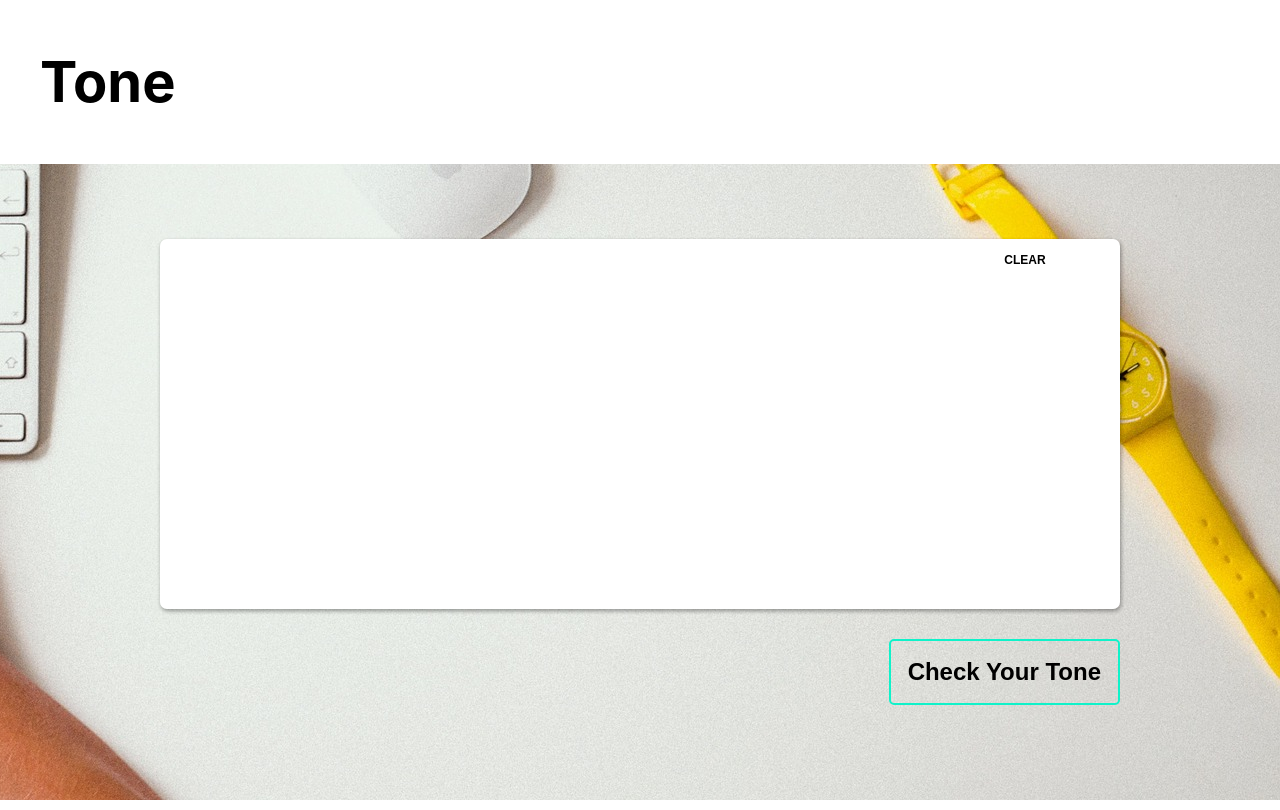
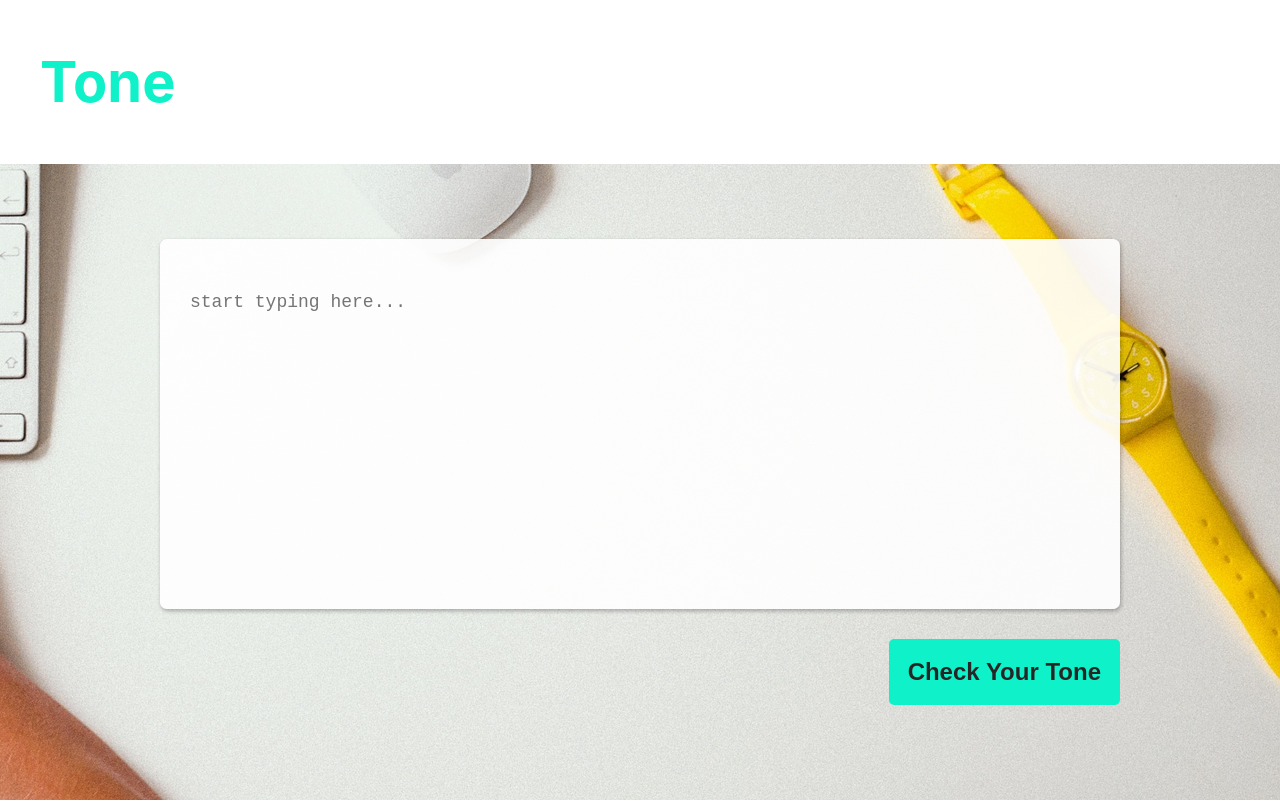
Before and after one commit to leahhullinger/tone, a React (Create React App) app in the folder client/: page / in a window 1280 px wide. Built offline with nearby package versions, Linux system fonts and the light colour scheme.

Commit message:
response modal styled

```diff
--- a/client/src/App.js
+++ b/client/src/App.js
@@ -20,7 +20,6 @@ class App extends Component {
     };
   }
 
-  onOpenModal;
   onCloseModal = () => {
     this.setState({ isOpen: false });
   };
@@ -62,6 +61,8 @@ class App extends Component {
           <div className="inputWrapper">
             <TextArea
               onChange={e => this.setState({ userInput: e.target.value })}
+              userInput={this.state.userInput}
+              onClearText={() => this.setState({ userInput: "" })}
             />
             <Button onClick={this.getToneResults} btnText="Check Your Tone" />
           </div>
--- a/client/src/component/Button/Button.module.css
+++ b/client/src/component/Button/Button.module.css
@@ -8,15 +8,18 @@
 
 .btn {
   text-decoration: none;
-  background-color: transparent;
+  background-color: #0ff2c9;
   border: 2px solid #0ff2c9;
   border-radius: 5px;
   font-size: 24px;
   font-weight: 700;
   padding: 17px;
+  outline-color: none;
+  color: #262626;
 }
 
 .btn:hover {
-  border: 2px solid #0ff2c9;
+  border: 3px solid #f2ae30;
   background-color: #0ff2c9;
+  outline-color: none;
 }
--- a/client/src/component/Header/Header.module.css
+++ b/client/src/component/Header/Header.module.css
@@ -13,8 +13,8 @@
 .titleInkblot {
   font-size: 3.5rem;
   line-height: 1.5;
-  /* flex: 1; */
   margin: 0;
+  color: #0ff2c9;
 }
 .titleTone:hover,
 .titleInkblot:hover {
--- a/client/src/component/Modal/Modal.module.css
+++ b/client/src/component/Modal/Modal.module.css
@@ -11,7 +11,6 @@
   left: 50px;
   right: 50px;
   bottom: 50px;
-  padding: 20px;
   background-color: white;
   z-index: 100;
   border-radius: 5px;
@@ -25,3 +24,17 @@
 .btn {
   align-self: flex-end;
 }
+
+.header {
+  background-color: rgba(15, 242, 201, 0.1);
+  margin: 0;
+  padding: 30px;
+}
+
+.title h2 {
+  margin: 0;
+}
+
+.body {
+  padding: 30px;
+}
--- a/client/src/component/Response/Response.js
+++ b/client/src/component/Response/Response.js
@@ -56,7 +56,14 @@ export class ResponseModal extends Component {
                     <div className={styles.toneWrapper}>
                       {!!s.tones &&
                         s.tones.map(tone => {
-                          return <div key={tone.name}>{tone.name}</div>;
+                          return (
+                            <div
+                              className={styles.sentenceTone}
+                              key={tone.name}
+                            >
+                              {tone.name}
+                            </div>
+                          );
                         })}
                     </div>
                     <div className={styles.sentence}>
--- a/client/src/component/Response/Response.module.css
+++ b/client/src/component/Response/Response.module.css
@@ -0,0 +1,10 @@
+.sentenceTone {
+  font-size: 16px;
+  font-weight: 700;
+  color: #393c40;
+}
+
+.sentence p {
+  margin-top: 10px;
+  margin-bottom: 20px;
+}
--- a/client/src/component/TextArea/TextArea.js
+++ b/client/src/component/TextArea/TextArea.js
@@ -3,14 +3,21 @@ import styles from "./TextArea.module.css";
 import { FontAwesomeIcon } from "@fortawesome/react-fontawesome";
 import { faTimes } from "@fortawesome/free-solid-svg-icons";
 
-export const TextArea = ({ onChange }) => {
+export const TextArea = ({ onChange, userInput, onClearText }) => {
   return (
     <div className={styles.inputWrapper}>
-      <button className={styles.btn}>
-        {/* <FontAwesomeIcon icon={faTimes} size="lg" /> */}
-        <span>clear</span>
-      </button>
-      <textarea rows={10} onChange={onChange} className={styles.textarea} />
+      {!!userInput && (
+        <button className={styles.btn} onClick={onClearText}>
+          {/* <FontAwesomeIcon icon={faTimes} size="lg" /> */}
+          <span>clear</span>
+        </button>
+      )}
+      <textarea
+        placeholder="start typing here..."
+        rows={10}
+        onChange={onChange}
+        className={styles.textarea}
+      />
     </div>
   );
 };
--- a/client/src/component/TextArea/TextArea.module.css
+++ b/client/src/component/TextArea/TextArea.module.css
@@ -40,11 +40,10 @@
   overflow-y: scroll;
   font-size: 18px;
   line-height: 1.5em;
-  padding: 50px 25px;
-  box-shadow: 1px 2px 4px rgba(0, 0, 0, 0.2);
-  background-color: white;
+  padding: 50px 30px;
+  box-shadow: 1px 2px 4px rgba(0, 0, 0, 0.1);
+  background-color: rgba(255, 255, 255, 0.9);
   border: none;
   border-radius: 7px;
-  outline-color: #f2ae30;
-  /* margin: 0; */
+  color: #262626;
 }
```
